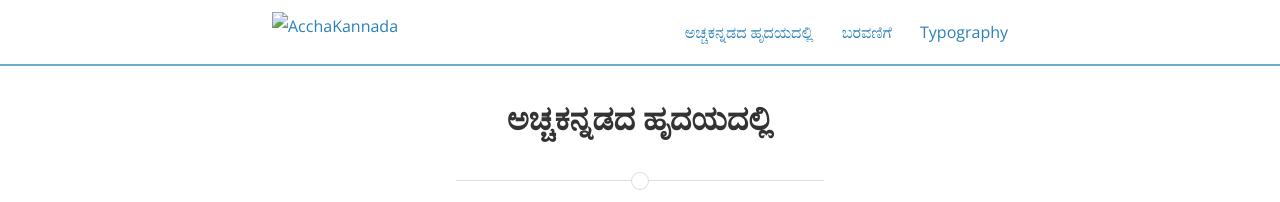
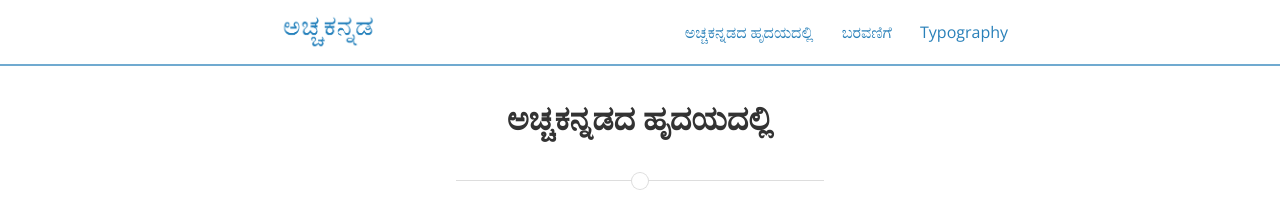
Before and after one commit to bencentra/centrarium, a Jekyll site: the page built from about.md, in a window 1280 px wide. Shown: the top 202 px of the page. Built offline with Jekyll 4.4.1, drawn with Linux system fonts in a browser that asks for light colours; nearby versions of some CDN libraries; a style sheet for code colours, icons or effects is not loaded.

Commit message:
Update _config.yml

```diff
--- a/_config.yml
+++ b/_config.yml
@@ -19,8 +19,8 @@
   ನಮ್ಮ ಜೀವನಕ್ಕೆ ಸಿಕ್ಕ ಅನುಭವ, ಒಡನಾಡಿಗಳು, ಸುತ್ತಲ ಪರಿಸರ ಕೊಟ್ಟ ವಿಷಯಗಳು.
 baseurl: "" # the subpath of your site, e.g. /blog/
 url: "http://acchakannada.com" # the base hostname & protocol for your site
-cover: "assets/acchakannada.jpg"
-logo: "assets/logo.png"
+cover: "/assets/acchakannada.jpg"
+logo: "/assets/logo.png"
 
 # Build settings
 markdown: kramdown
```
